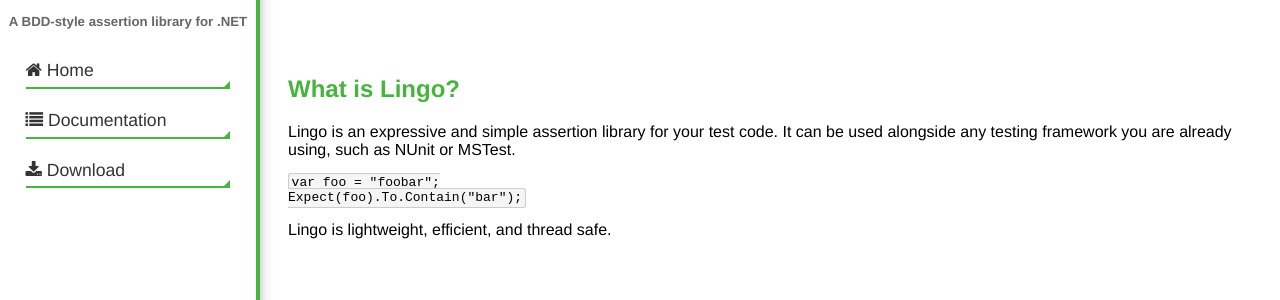
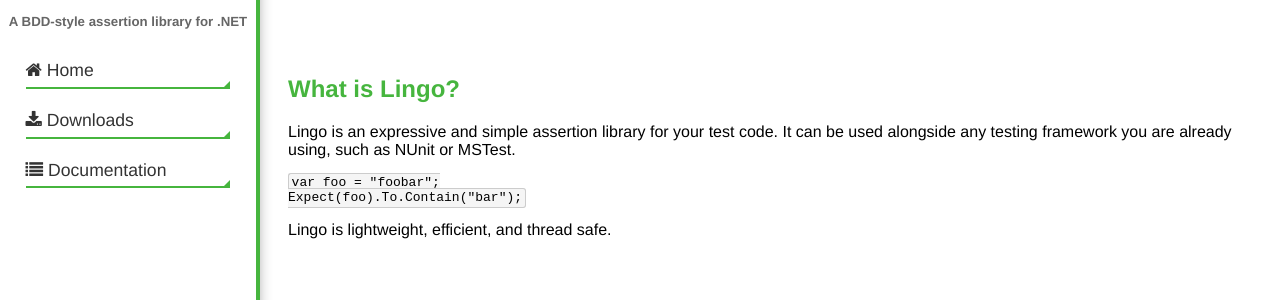
Before and after one commit to delta62/lingo, a Jekyll site: the page built from index.md, in a window 1280 px wide. Shown: the part 149-449 px from the top of the page. Built offline with Jekyll 4.4.1, drawn with Linux system fonts in a browser that asks for light colours.

Commit message:
Automating generation of sidebar links

```diff
--- a/_includes/sidebar.html
+++ b/_includes/sidebar.html
@@ -6,27 +6,15 @@
     <h5 class="site-tagline">{{ site.tagline }}</h5>
 
     <nav class="site-nav">
-        <div class="nav-item">
-            <a href="{{ site.baseurl }}/" class="btn">
-                <i class="fa fa-home"></i>
-                Home
-                <i class="fa fa-angle-double-right nav"></i>
-            </a>
-        </div>
-        <div class="nav-item">
-            <a href="{{ site.baseurl }}/api" class="btn">
-                <i class="fa fa-list"></i>
-                Documentation
-                <i class="fa fa-angle-double-right nav"></i>
-            </a>
-        </div>
-        <div class="nav-item">
-            <a href="{{ site.baseurl }}/download" class="btn">
-                <i class="fa fa-download"></i>
-                Download
-                <i class="fa fa-angle-double-right nav"></i>
-            </a>
-        </div>
+        {% for page in site.pages reversed %}
+            <div class="nav-item">
+                <a href="{{ page.url }}" class="btn">
+                    <i class="fa fa-{{ page.icon }}"></i>
+                    {{ page.title }}
+                    <i class="fa fa-double-right-nav"></i>
+                </a>
+            </div>
+        {% endfor %}
     </nav>
 
     <div class="site-meta">
```
